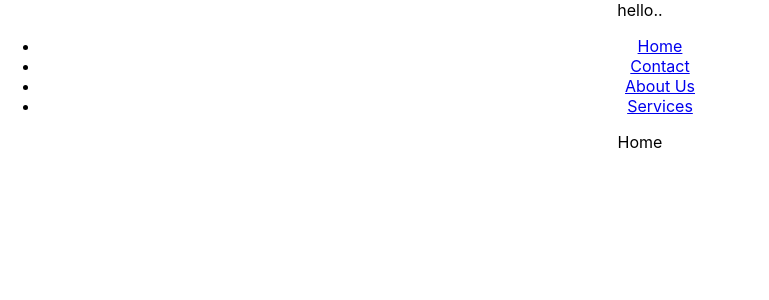
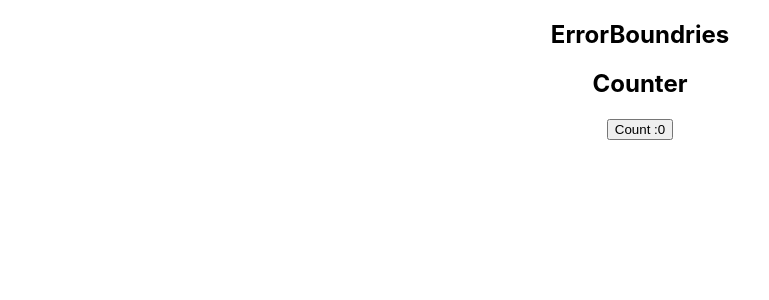
Before and after one commit to poojarupanwar/React_Learn, a React (Create React App) app in the folder learnreact/: page / in a window 1280 px wide. Shown: the top 300 px of the page, without its empty margins (0-769 px from the left). Built offline with nearby package versions, Linux system fonts and the light colour scheme.

Commit message:
Update App.jsx

```diff
--- a/learnreact/src/App.js
+++ b/learnreact/src/App.js
@@ -1,4 +1,5 @@
 // import logo from './logo.svg';
+// import { useState } from 'react';
 import './App.css';
 // import UseContextHook from './components/Day11/UseContextHook';
 // import PropDrills from './components/Day8/PropDrills';
@@ -18,18 +19,25 @@ import './App.css';
 // import StylingReactComp from './components/Day5/StylingReactComp';
 // import FunctionComponent from './components/Day2/FunctionComponent';
 // import ClassComponent from './components/Day2/ClassComponent';
-import Home from './components/Day11/Home'
-import About from './components/Day11/About'
-import ContactUs from './components/Day11/ContactUs'
-import Services from './components/Day11/Services'
-import { BrowserRouter as Router, Routes, Route, Link } from "react-router-dom";
+// import Home from './components/Day11/Home'
+// import About from './components/Day11/About'
+// import ContactUs from './components/Day11/ContactUs'
+// import Services from './components/Day11/Services'
+// import { BrowserRouter as Router, Routes, Route, Link } from "react-router-dom";
+// import MemoComp from './components/Day13/MemoComp';
+import ErrorBoundries from './components/Day13/ErrorBoundries';
 
 
 function App() {
+//   const [count,setCount]=useState(0)
+
+//   setInterval(()=>{
+// setCount(count+1)
+//   },3000);
   return (
     <div className="App">
 
-          hello..
+          {/* hello.. */}
            {/* <ClassComponent/> */}
            {/* <FunctionComponent/> */}
            {/* <PropsComponent name='pooja' company='avalara'/> */}
@@ -47,8 +55,12 @@ function App() {
             {/* <UseEffectApiUse/> */}
             {/* <PropDrillsNew/> */}
             {/* <UseContextHook/> */}
+{/*
+            Count:{count}
+          <MemoComp count={count}/> */}
 
-           <Router>
+          <ErrorBoundries/>
+           {/* <Router>
             <div>
               <ul>
                 <li>
@@ -72,7 +84,7 @@ function App() {
               <Route exact path='/about' element={<About/>}> </Route>
               <Route exact path='/services' element={<Services/>}></Route>
             </Routes>
-           </Router>
+           </Router> */}
 
     </div>
   );
```
